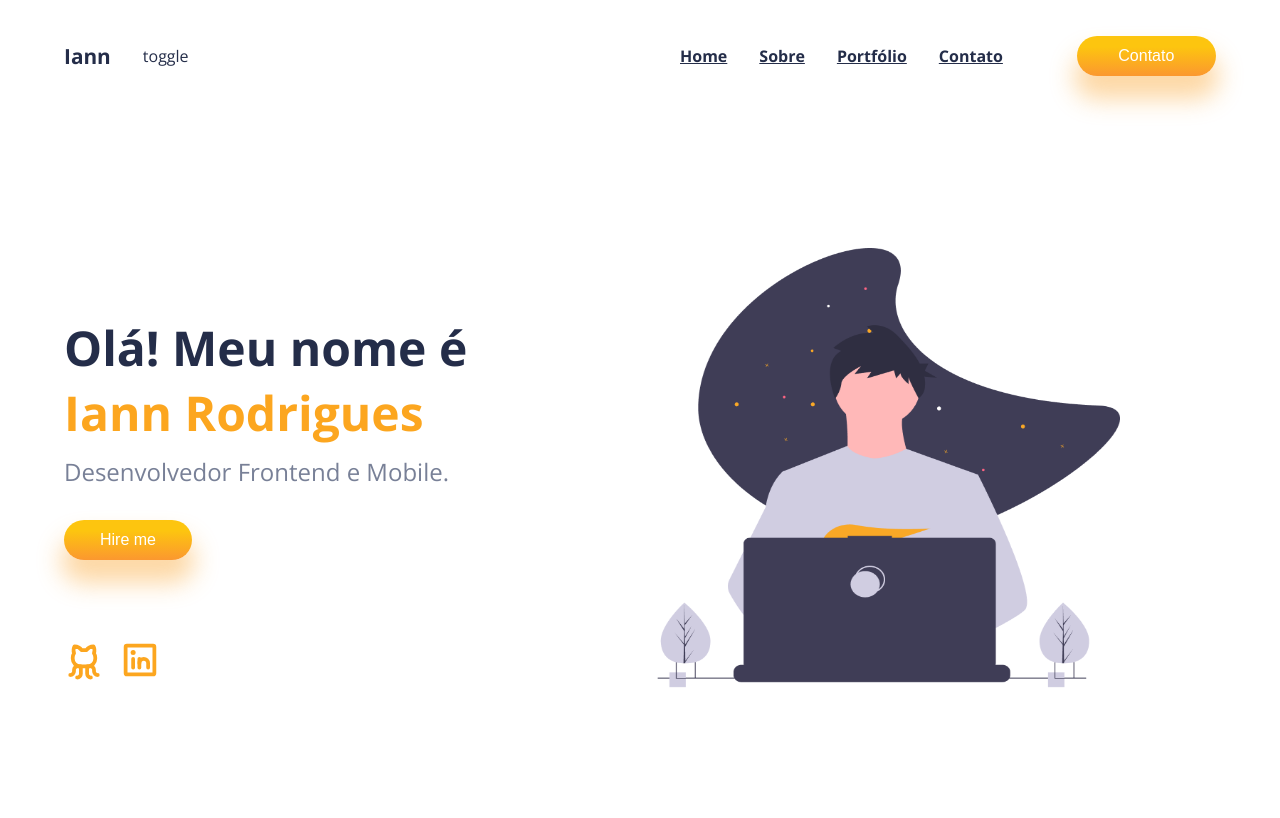
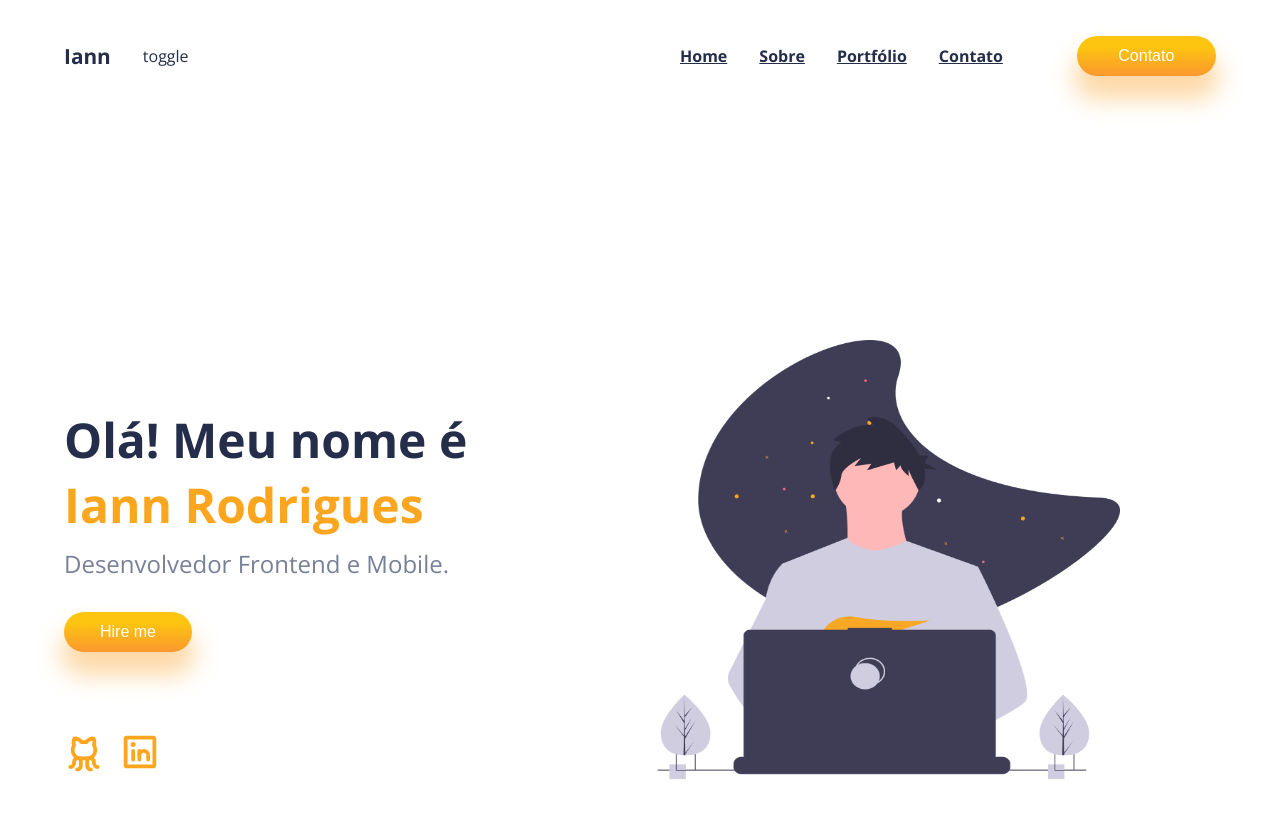
Before and after one commit to Iann-rst/portfolio-react, a React (Vite) app: page / in a window 1280 px wide. Shown: the top 818 px of the page. Built offline with nearby package versions, Linux system fonts and the light colour scheme.

Commit message:
fix: height

```diff
--- a/src/components/Intro/styles.css
+++ b/src/components/Intro/styles.css
@@ -1,6 +1,6 @@
 .intro {
   display: flex;
-  height: 77vh;
+  height: 100vh;
   margin-top: 6rem;
   align-items: center;
 }
```
